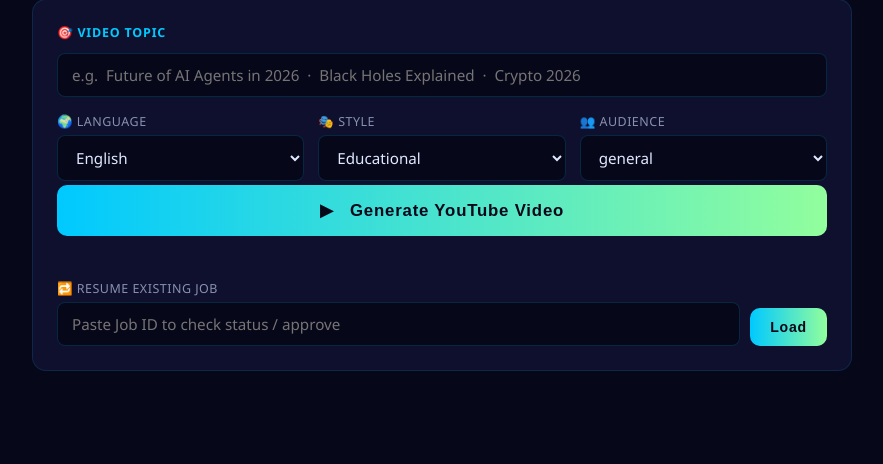
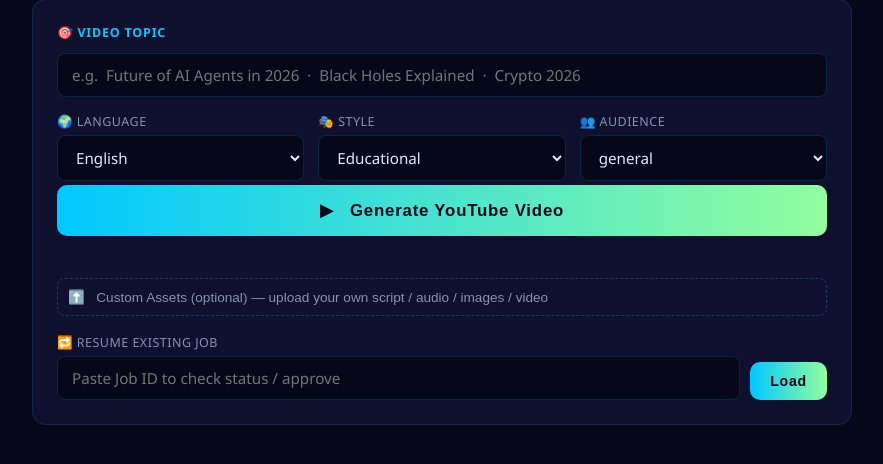
Before and after one commit to cryptochitty/youtube-agent, a FastAPI app: page / in a window 1280 px wide. Shown: the part 242-706 px from the top of the page, without its empty margins (198-1081 px from the left). Run offline with FastAPI, Linux system fonts and the light colour scheme; some libraries are stand-ins or nearby versions.

Commit message:
feat: custom asset uploads — script/audio/images/video with auto agent-skip

```diff
--- a/app.py
+++ b/app.py
@@ -1,10 +1,12 @@
 """
 FastAPI server — YouTube AI Agent pipeline.
 Hybrid job state: in-memory (fast) + disk (survive restarts).
+Supports custom script / audio / images / video uploads.
 """
-import uuid, threading, json, traceback, os
+import uuid, threading, json, traceback, os, shutil
 from pathlib import Path
-from fastapi import FastAPI, BackgroundTasks, HTTPException
+from typing import List, Optional
+from fastapi import FastAPI, BackgroundTasks, HTTPException, UploadFile, File, Form
 from fastapi.responses import FileResponse, HTMLResponse
 from fastapi.middleware.cors import CORSMiddleware
 from pydantic import BaseModel
@@ -59,23 +61,94 @@
 
 
 # ── Request models ─────────────────────────────────────────────────────────────
-class GenerateRequest(BaseModel):
-    topic:    str
-    language: str = "English"
-    style:    str = "Educational"
-    audience: str = "general"
-
 class ApproveRequest(BaseModel):
     approved: bool = True
 
 
+# ── Custom asset helpers ───────────────────────────────────────────────────────
+def _parse_uploaded_script(path: str) -> dict:
+    """Parse uploaded script file (JSON or plain text) into pipeline script format."""
+    text = Path(path).read_text(encoding="utf-8", errors="replace")
+    try:
+        data = json.loads(text)
+        if isinstance(data, dict) and "sections" in data:
+            # Ensure each section has required fields
+            for s in data["sections"]:
+                s.setdefault("title",       s.get("title", "Section"))
+                s.setdefault("content",     s.get("content", ""))
+                s.setdefault("visual_cue",  "")
+                s.setdefault("key_takeaway","")
+            return data
+    except (json.JSONDecodeError, ValueError):
+        pass
+    # Plain text → split paragraphs into sections
+    paras = [p.strip() for p in text.replace("\r\n", "\n").split("\n\n") if p.strip()]
+    if not paras:
+        paras = [p.strip() for p in text.splitlines() if p.strip()]
+    sections = []
+    for i, para in enumerate(paras[:12]):
+        lines = para.splitlines()
+        title   = lines[0][:60] if len(lines) > 1 else f"Section {i+1}"
+        content = para if len(lines) == 1 else "\n".join(lines[1:]).strip() or para
+        sections.append({"title": title, "content": content,
+                         "visual_cue": "", "key_takeaway": content[:60]})
+    return {"sections": sections, "hook": "", "intro": "", "cta": ""}
+
+
+def _apply_custom_audio(state: dict, audio_paths: list) -> dict:
+    """Map uploaded audio files to script sections."""
+    import mutagen.mp3, contextlib
+    sections = state.get("script", {}).get("sections", [])
+    audio_files = []
+    total_dur   = 0.0
+    for i, section in enumerate(sections):
+        if i < len(audio_paths):
+            ap  = audio_paths[i]
+            dur = 5.0
+            try:
+                with contextlib.suppress(Exception):
+                    from mutagen.mp3 import MP3
+                    dur = MP3(ap).info.length
+            except Exception:
+                pass
+            section["audio_path"]     = ap
+            section["audio_duration"] = dur
+            total_dur += dur
+            audio_files.append(ap)
+        else:
+            section["audio_path"]     = ""
+            section["audio_duration"] = 5.0
+            audio_files.append("")
+    state["script"]["sections"] = sections
+    state["audio_files"]        = audio_files
+    state["total_duration"]     = total_dur
+    return state
+
+
+def _apply_custom_images(state: dict, image_paths: list) -> dict:
+    """Map uploaded images to script sections."""
+    sections    = state.get("script", {}).get("sections", [])
+    image_files = []
+    for i, section in enumerate(sections):
+        if i < len(image_paths):
+            section["image_path"] = image_paths[i]
+            image_files.append(image_paths[i])
+        else:
+            section["image_path"] = ""
+            image_files.append("")
+    state["script"]["sections"] = sections
+    state["image_files"]        = image_files
+    return state
+
+
 # ── Background worker ──────────────────────────────────────────────────────────
-def _run_job(job_id: str, req: GenerateRequest):
+def _run_job(job_id: str, topic: str, language: str, style: str, audience: str,
+             custom: dict = None):
     job_update(job_id, status="running")
     job_log(job_id, "🚀 Pipeline started...")
+    custom = custom or {}
 
     try:
-        # Import inside thread to catch import errors
         from agents.research      import research_agent
         from agents.script_writer import script_writer_agent
         from agents.voice         import voice_agent
@@ -87,10 +160,9 @@
         from agents.hitl          import hitl_agent
         from agents.finalizer     import finalizer_agent
 
-        # Build initial state
         state = {
-            "topic": req.topic, "language": req.language,
-            "style": req.style, "audience": req.audience,
+            "topic": topic, "language": language,
+            "style": style, "audience": audience,
             "job_id": job_id, "_mode": "api",
             "research": {}, "script": {}, "audio_files": [],
             "total_duration": 0.0, "image_files": [], "scenes": [],
@@ -99,7 +171,34 @@
             "current_agent": "research", "errors": [], "logs": [], "status": "running",
         }
 
-        # Run each agent with progress updates
+        # ── Apply custom assets & determine skips ─────────────────────────────
+        skip = set()
+
+        if custom.get("script_path"):
+            job_log(job_id, "📄 Using uploaded script...")
+            state["script"]   = _parse_uploaded_script(custom["script_path"])
+            state["research"] = {"summary": f"Custom script for {topic}",
+                                 "key_points": [], "hooks": [],
+                                 "tone_suggestion": "educational", "estimated_duration": 8}
+            skip.update({"research", "script_writer"})
+
+            # Inject custom audio/images immediately (sections now known)
+            if custom.get("audio_paths"):
+                job_log(job_id, "🎵 Using uploaded audio...")
+                state = _apply_custom_audio(state, custom["audio_paths"])
+                skip.add("voice")
+            if custom.get("image_paths"):
+                job_log(job_id, "🖼️ Using uploaded images...")
+                state = _apply_custom_images(state, custom["image_paths"])
+                skip.add("visual")
+
+        if custom.get("video_path"):
+            job_log(job_id, "🎬 Using uploaded video...")
+            out_vp = str(OUTPUTS_DIR / "videos" / f"{job_id}.mp4")
+            shutil.copy(custom["video_path"], out_vp)
+            state["video_path"] = out_vp
+            skip.update({"research", "script_writer", "voice", "visual", "editor"})
+
         agents = [
             ("research",      research_agent,      "🔍 Researching topic..."),
             ("script_writer", script_writer_agent,  "✍️ Writing script..."),
@@ -113,9 +212,28 @@
         ]
 
         for agent_name, agent_fn, msg in agents:
+            if agent_name in skip:
+                continue
+
+            # After script_writer runs (generated script), inject pending audio/images
+            if agent_name == "script_writer":
+                pass  # injected below after run
+
+
             job_log(job_id, msg)
             job_update(job_id, current_agent=agent_name)
             state = agent_fn(state)
+
+            # After script is generated, inject uploaded audio/images (if not yet done)
+            if agent_name == "script_writer":
+                if custom.get("audio_paths") and "voice" not in skip:
+                    job_log(job_id, "🎵 Using uploaded audio...")
+                    state = _apply_custom_audio(state, custom["audio_paths"])
+                    skip.add("voice")
+                if custom.get("image_paths") and "visual" not in skip:
+                    job_log(job_id, "🖼️ Using uploaded images...")
+                    state = _apply_custom_images(state, custom["image_paths"])
+                    skip.add("visual")
 
             # Sync logs from agent state
             new_logs = state.get("logs", [])
@@ -169,17 +287,63 @@
 
 
 @app.post("/generate")
-async def generate(req: GenerateRequest, bg: BackgroundTasks):
+async def generate(
+    bg:           BackgroundTasks,
+    topic:        str                  = Form(...),
+    language:     str                  = Form("English"),
+    style:        str                  = Form("Educational"),
+    audience:     str                  = Form("general"),
+    script_file:  Optional[UploadFile] = File(None),
+    audio_files:  List[UploadFile]     = File(default=[]),
+    image_files:  List[UploadFile]     = File(default=[]),
+    video_file:   Optional[UploadFile] = File(None),
+):
     try:
-        if not req.topic.strip():
+        if not topic.strip():
             raise HTTPException(400, "Topic cannot be empty")
-        job_id = uuid.uuid4().hex[:8]
-        job_update(job_id, topic=req.topic, language=req.language,
-                   style=req.style, status="queued", logs=[], errors=[],
-                   metadata={}, qa_report={}, video_path="", thumbnail_path="",
-                   total_duration=0, video_ready=False, thumbnail_ready=False)
-        bg.add_task(_run_job, job_id, req)
-        return {"job_id": job_id, "status": "queued"}
+
+        job_id   = uuid.uuid4().hex[:8]
+        uploads  = OUTPUTS_DIR / "uploads" / job_id
+        uploads.mkdir(parents=True, exist_ok=True)
+        custom   = {}
+
+        async def _save(upload: UploadFile, name: str) -> str:
+            dest = str(uploads / name)
+            with open(dest, "wb") as f:
+                f.write(await upload.read())
+            return dest
+
+        if script_file and script_file.filename:
+            suffix = Path(script_file.filename).suffix or ".txt"
+            custom["script_path"] = await _save(script_file, f"script{suffix}")
+
+        saved_audio = []
+        for i, af in enumerate(audio_files or []):
+            if af and af.filename:
+                suffix = Path(af.filename).suffix or ".mp3"
+                saved_audio.append(await _save(af, f"audio_{i:02d}{suffix}"))
+        if saved_audio:
+            custom["audio_paths"] = saved_audio
+
+        saved_images = []
+        for i, imgf in enumerate(image_files or []):
+            if imgf and imgf.filename:
+                suffix = Path(imgf.filename).suffix or ".jpg"
+                saved_images.append(await _save(imgf, f"image_{i:02d}{suffix}"))
+        if saved_images:
+            custom["image_paths"] = saved_images
+
+        if video_file and video_file.filename:
+            custom["video_path"] = await _save(video_file, "video.mp4")
+
+        job_update(job_id, topic=topic, language=language, style=style,
+                   status="queued", logs=[], errors=[], metadata={}, qa_report={},
+                   video_path="", thumbnail_path="", total_duration=0,
+                   video_ready=False, thumbnail_ready=False,
+                   custom_assets=list(custom.keys()))
+        bg.add_task(_run_job, job_id, topic, language, style, audience, custom)
+        return {"job_id": job_id, "status": "queued",
+                "custom_assets": list(custom.keys())}
     except HTTPException:
         raise
     except Exception as e:
--- a/templates/index.html
+++ b/templates/index.html
@@ -69,6 +69,17 @@
 /* ── HITL ── */
 .hitl-box{background:#1A1A0A;border:1px solid #FF9F4344;border-radius:10px;padding:18px;text-align:center}
 .hitl-box p{color:#FF9F43;margin-bottom:14px;font-size:.95rem}
+
+/* ── Upload ── */
+.upload-toggle{background:none;border:1px dashed #00C9FF44;border-radius:8px;width:100%;padding:10px;color:#8892B0;cursor:pointer;font-size:.85rem;margin-top:16px;text-align:left;transition:.2s}
+.upload-toggle:hover{border-color:#00C9FF88;color:#00C9FF}
+.upload-panel{display:none;margin-top:14px;border:1px solid #00C9FF18;border-radius:10px;padding:16px;background:#07071A}
+.upload-row{margin-bottom:14px}
+.upload-row label{color:#8892B0;font-size:.75rem;text-transform:uppercase;letter-spacing:.5px;display:block;margin-bottom:5px}
+.upload-row input[type=file]{background:#0F0F2E;border:1.5px dashed #00C9FF33;border-radius:8px;color:#8892B0;padding:8px 10px;font-size:.82rem;cursor:pointer}
+.upload-row input[type=file]:hover{border-color:#00C9FF66}
+.upload-hint{color:#4A5568;font-size:.72rem;margin-top:3px}
+.upload-badge{display:inline-block;background:#00C9FF18;border:1px solid #00C9FF44;border-radius:20px;padding:2px 10px;font-size:.72rem;color:#00C9FF;margin-left:8px}
 
 /* ── Features ── */
 .features{display:flex;flex-wrap:wrap;gap:10px;justify-content:center;margin-bottom:24px}
@@ -142,6 +153,33 @@
 
     <button class="btn-main" id="gen-btn" onclick="generate()">▶ &nbsp; Generate YouTube Video</button>
     <div class="err-msg" id="err-msg"></div>
+
+    <!-- Custom Assets Upload -->
+    <button class="upload-toggle" onclick="toggleUploads(this)">
+      ⬆️ &nbsp; Custom Assets (optional) — upload your own script / audio / images / video
+    </button>
+    <div class="upload-panel" id="upload-panel">
+      <div class="upload-row">
+        <label>📄 Script <span class="upload-hint" style="display:inline">(JSON or TXT — skips AI research &amp; writing)</span></label>
+        <input type="file" id="up-script" accept=".json,.txt,.md">
+        <div class="upload-hint">JSON: {"sections":[{"title":"...","content":"..."}]} &nbsp;·&nbsp; or plain text paragraphs</div>
+      </div>
+      <div class="upload-row">
+        <label>🎵 Audio files <span class="upload-hint" style="display:inline">(MP3/WAV per section — skips TTS)</span></label>
+        <input type="file" id="up-audio" accept=".mp3,.wav,.ogg,.m4a" multiple>
+        <div class="upload-hint">Upload one file per section, in order (section_1.mp3, section_2.mp3 …)</div>
+      </div>
+      <div class="upload-row">
+        <label>🖼️ Scene images <span class="upload-hint" style="display:inline">(JPG/PNG per section — skips AI visuals)</span></label>
+        <input type="file" id="up-images" accept=".jpg,.jpeg,.png,.webp" multiple>
+        <div class="upload-hint">Upload one image per section, in order</div>
+      </div>
+      <div class="upload-row" style="margin-bottom:0">
+        <label>🎬 Video <span class="upload-hint" style="display:inline">(MP4 — skips all generation, only adds metadata)</span></label>
+        <input type="file" id="up-video" accept=".mp4,.mov,.webm">
+        <div class="upload-hint">Provide a finished video; pipeline will only generate thumbnail &amp; SEO metadata</div>
+      </div>
+    </div>
 
     <div style="margin-top:18px;display:flex;gap:10px;align-items:flex-end">
       <div style="flex:1">
@@ -234,6 +272,15 @@
   startPolling();
 }
 
+function toggleUploads(btn){
+  const panel = document.getElementById('upload-panel');
+  const open  = panel.style.display === 'block';
+  panel.style.display = open ? 'none' : 'block';
+  btn.textContent = open
+    ? '⬆️  Custom Assets (optional) — upload your own script / audio / images / video'
+    : '▲  Hide custom assets';
+}
+
 function generate(){
   const topic = document.getElementById('topic').value.trim();
   const err   = document.getElementById('err-msg');
@@ -252,16 +299,23 @@
   });
   setBadge('queued');
 
-  fetch('/generate', {
-    method: 'POST',
-    headers: {'Content-Type':'application/json'},
-    body: JSON.stringify({
-      topic,
-      language: document.getElementById('language').value,
-      style:    document.getElementById('style').value,
-      audience: document.getElementById('audience').value,
-    })
-  })
+  const fd = new FormData();
+  fd.append('topic',    topic);
+  fd.append('language', document.getElementById('language').value);
+  fd.append('style',    document.getElementById('style').value);
+  fd.append('audience', document.getElementById('audience').value);
+
+  const scriptInput = document.getElementById('up-script');
+  const audioInput  = document.getElementById('up-audio');
+  const imagesInput = document.getElementById('up-images');
+  const videoInput  = document.getElementById('up-video');
+
+  if(scriptInput.files[0]) fd.append('script_file', scriptInput.files[0]);
+  [...(audioInput.files||[])].forEach(f => fd.append('audio_files', f));
+  [...(imagesInput.files||[])].forEach(f => fd.append('image_files', f));
+  if(videoInput.files[0]) fd.append('video_file', videoInput.files[0]);
+
+  fetch('/generate', { method: 'POST', body: fd })
   .then(async r => {
     const text = await r.text();
     try { return JSON.parse(text); }
@@ -272,6 +326,13 @@
     JOB_ID = d.job_id;
     localStorage.setItem('yt_agent_job', JOB_ID);
     document.getElementById('job-id-display').textContent = 'Job: ' + JOB_ID;
+    if((d.custom_assets||[]).length){
+      document.getElementById('job-id-display').textContent +=
+        '  ' + d.custom_assets.map(a => ({
+          script_path:'📄 custom script', audio_paths:'🎵 custom audio',
+          image_paths:'🖼️ custom images', video_path:'🎬 custom video'
+        }[a]||a)).join('  ');
+    }
     startPolling();
   })
   .catch(e => {
```
